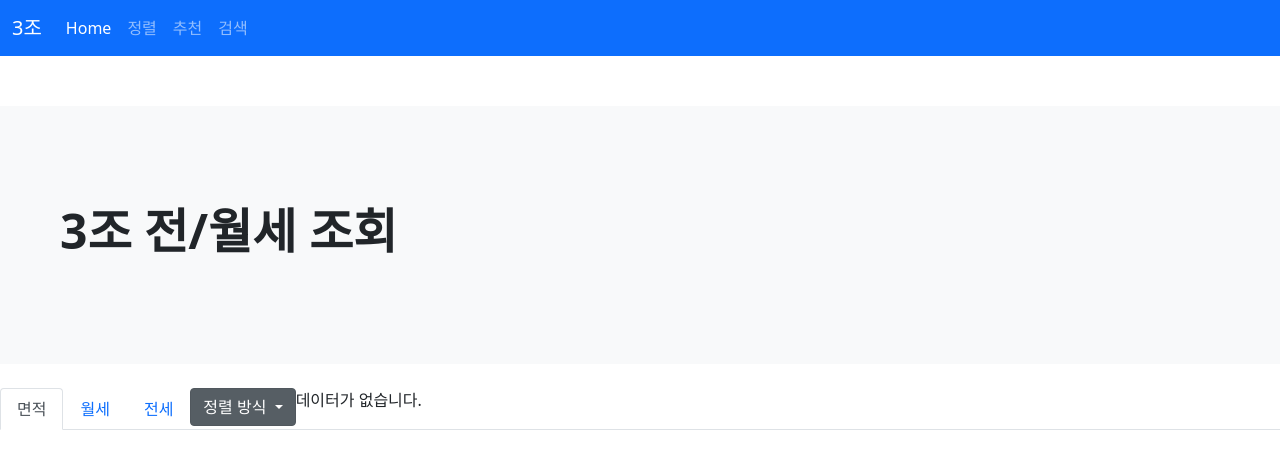
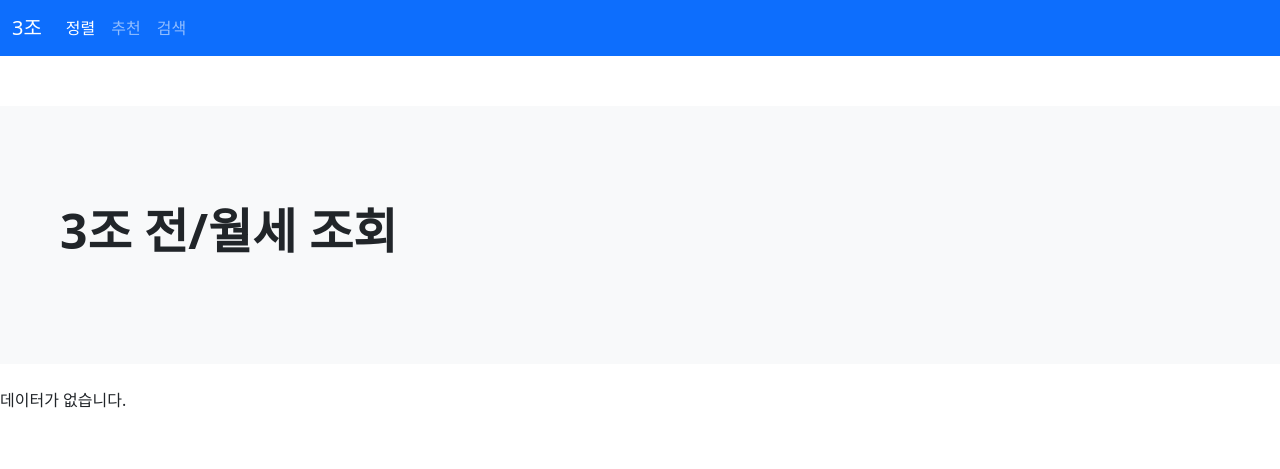
Before and after one commit to CodeByO/aics201-22s-team03, a Flask app: page /sort/ in a window 1280 px wide. Shown: the top 469 px of the page. Run offline with Flask 2, Linux system fonts and the light colour scheme.

Commit message:
기능에 따른 페이지 구분 할 수 있게 추가 및 href 수정

```diff
--- a/templates/sort.html
+++ b/templates/sort.html
@@ -17,17 +17,14 @@
 
   <nav class="navbar navbar-expand-lg navbar-dark bg-primary">
     <div class="container-fluid">
-      <a class="navbar-brand" href="#">3조</a>
+      <a class="navbar-brand" href="/">3조</a>
       <button class="navbar-toggler" type="button" data-bs-toggle="collapse" data-bs-target="#navbarSupportedContent" aria-controls="navbarSupportedContent" aria-expanded="false" aria-label="Toggle navigation">
         <span class="navbar-toggler-icon"></span>
       </button>
       <div class="collapse navbar-collapse" id="navbarSupportedContent">
         <ul class="navbar-nav me-auto mb-2 mb-lg-0">
           <li class="nav-item">
-            <a class="nav-link active" aria-current="page" href="/">Home</a>
-          </li>
-          <li class="nav-item">
-            <a class="nav-link" href="/sort">정렬</a>
+            <a class="nav-link active" href="/sort/area/1">정렬</a>
           </li>
           <li class="nav-item">
             <a class="nav-link" href="/suggest/charter">추천</a>
@@ -47,27 +44,77 @@
           <h1 class="text-dark display-5 fw-bold">3조 전/월세 조회</h1>
         </div>
       </div>
+      {% if page == "area" %}
       <ul class="nav nav-tabs">
         <li class="nav-item">
           <a class="nav-link active" href="/sort/area">면적</a>
         </li>
         <li class="nav-item">
+          <a class="nav-link" aria-current="page" href="/sort/charter">전세</a>
+        </li>
+        <li class="nav-item">
           <a class="nav-link" aria-current="page" href="/sort/monthly">월세</a>
         </li>
-        <li class="nav-item">
-          <a class="nav-link" aria-current="page" href="/sort/deposit">전세</a>
-        </li>
-      <div class="dropdown show">
-        <a class="btn btn-secondary dropdown-toggle" href="#" role="button" id="dropdownMenuLink" data-toggle="dropdown" aria-haspopup="true" aria-expanded="false">
+
+
+      <div class="dropdown">
+        <button class="btn btn-secondary dropdown-toggle" type="button" id="dropdownMenuButton" data-toggle="dropdown" aria-haspopup="true" aria-expanded="false">
           정렬 방식
-        </a>
-
+        </button>
         <div class="dropdown-menu" aria-labelledby="dropdownMenuLink">
           <a class="dropdown-item" href="/sort/area/1">삽입</a>
           <a class="dropdown-item" href="/sort/area/2">병합</a>
           <a class="dropdown-item" href="/sort/area/3">퀵</a>
         </div>
       </div>
+      {% endif %}
+      {% if page == "monthly" %}
+      <ul class="nav nav-tabs">
+        <li class="nav-item">
+          <a class="nav-link " href="/sort/area">면적</a>
+        </li>
+        <li class="nav-item">
+          <a class="nav-link" aria-current="page" href="/sort/charter">전세</a>
+        </li>
+        <li class="nav-item">
+          <a class="nav-link active" aria-current="page" href="/sort/monthly">월세</a>
+        </li>
+
+
+      <div class="dropdown">
+        <button class="btn btn-secondary dropdown-toggle" type="button" id="dropdownMenuButton" data-toggle="dropdown" aria-haspopup="true" aria-expanded="false">
+          정렬 방식
+        </button>
+        <div class="dropdown-menu" aria-labelledby="dropdownMenuLink">
+          <a class="dropdown-item" href="/sort/monthly/1">삽입</a>
+          <a class="dropdown-item" href="/sort/monthly/2">병합</a>
+          <a class="dropdown-item" href="/sort/monthly/3">퀵</a>
+        </div>
+      </div>
+      {% endif %}
+      {% if page == "charter" %}
+      <ul class="nav nav-tabs">
+        <li class="nav-item">
+          <a class="nav-link active" href="/sort/area">면적</a>
+        </li>
+        <li class="nav-item">
+          <a class="nav-link active" aria-current="page" href="/sort/charter">전세</a>
+        </li>
+        <li class="nav-item">
+          <a class="nav-link" aria-current="page" href="/sort/monthly">월세</a>
+        </li>
+
+      <div class="dropdown">
+        <button class="btn btn-secondary dropdown-toggle" type="button" id="dropdownMenuButton" data-toggle="dropdown" aria-haspopup="true" aria-expanded="false">
+          정렬 방식
+        </button>
+        <div class="dropdown-menu" aria-labelledby="dropdownMenuLink">
+          <a class="dropdown-item" href="/sort/charter/1">삽입</a>
+          <a class="dropdown-item" href="/sort/charter/2">병합</a>
+          <a class="dropdown-item" href="/sort/charter/3">퀵</a>
+        </div>
+      </div>
+      {% endif %}
     {% if roomList%}
     <table class="table table-bordered">
         <thead>
```
Also changed, not shown: templates/search.html (+9 -12 lines), templates/suggest.html (+5 -8 lines).
